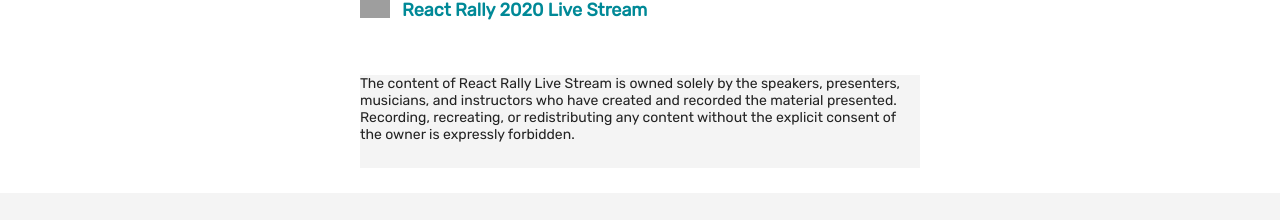
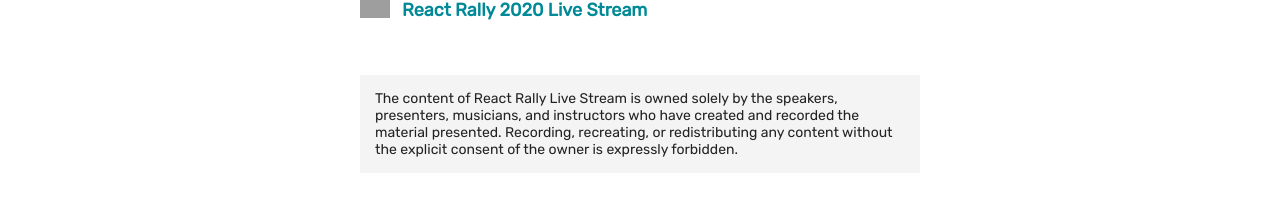
Before and after one commit to react-rally/react-rally-2020, a React app: page /stream in a window 1280 px wide. Shown: the part 393-613 px from the top of the page. Built offline with nearby package versions, Linux system fonts and the light colour scheme; grey boxes are pictures that could not be loaded.

Commit message:
Adding timezone to schedule

```diff
--- a/app/screens/Schedule/index.js
+++ b/app/screens/Schedule/index.js
@@ -105,6 +105,8 @@
 
     return (
       <div className="Schedule">
+        <section className="highlight">Times are Mountain Standard Time.</section>
+
         {schedule.length > 0 ? (
           <div>
             {schedule.map((session, i) => {
--- a/app/screens/Stream/index.js
+++ b/app/screens/Stream/index.js
@@ -20,7 +20,7 @@
         <img src="assets/dist/img/ReactLogoRed.svg" width="42" />
         <h2>React Rally 2020 Live Stream</h2>
       </div>
-      <section className="Stream__Legal">
+      <section className="highlight">
         The content of React Rally Live Stream is owned solely by the speakers, presenters, musicians, and instructors who have created and recorded the material presented.
         Recording, recreating, or redistributing any content without the explicit consent of the owner is expressly forbidden.
       </section>
--- a/assets/css/styles.scss
+++ b/assets/css/styles.scss
@@ -358,7 +358,7 @@
   line-height: 42px;
   text-align: left;
 }
-.Stream__Legal {
+.Stream .highlight {
   background-color: $color-grayLightest;
   font-size: $size-font-small;
   margin-top: 25px;
```
